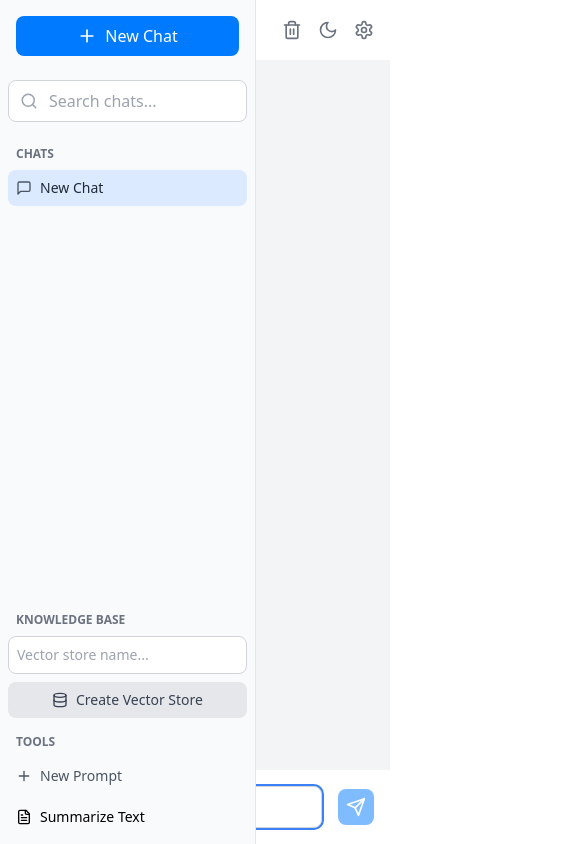
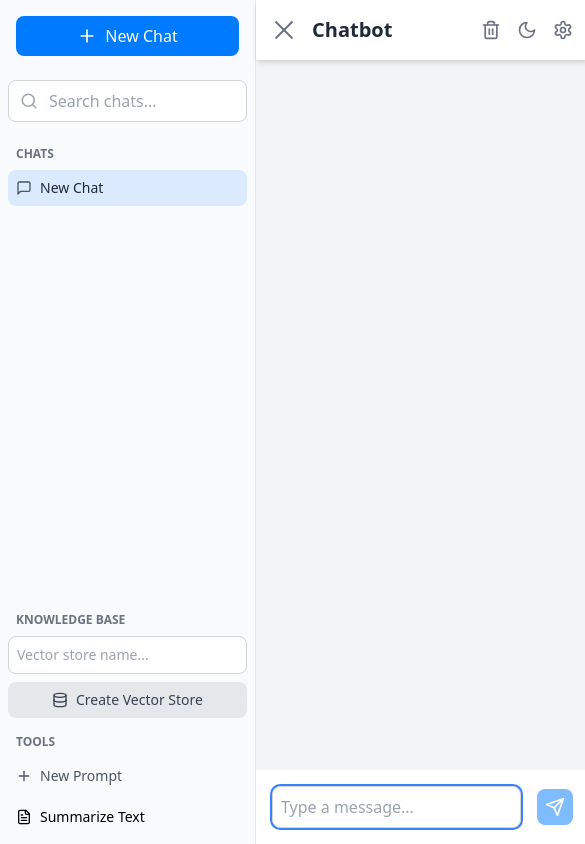
Before and after one commit to abhinav270/Guruji, a React (Create React App) app: page / in a window 390 px wide. Shown: the whole page, 585 px wide, since content can reach past the window. Built offline with nearby package versions, Linux system fonts and the light colour scheme; the HTML template or start-up script is replaced by a standard one.

Commit message:
hamburger button is working now

```diff
--- a/src/App.tsx
+++ b/src/App.tsx
@@ -217,7 +217,7 @@ const App: React.FC = () => {
       onDeletePrompt={handleDeletePrompt}
       onUsePrompt={handleUsePrompt}
       />
-      <div className="flex-1 flex flex-col">
+      <div className={`flex-1 flex flex-col transition-all duration-300 ${isSidebarOpen ? 'ml-64' : ''}`}>
         <ChatView
           messages={activeChat?.messages ?? []}
           isTyping={isTyping}
--- /dev/null
+++ b/src/components/ChatHeader.tsx
@@ -0,0 +1 @@
+export {};
--- a/src/components/ChatView.tsx
+++ b/src/components/ChatView.tsx
@@ -95,7 +95,7 @@ type HeaderProps = {
 };
 
 const Header: React.FC<HeaderProps> = ({ toggleDarkMode, darkMode, handleClearChat, toggleSidebar, chatbotTitle, logo, openSettingsModal, isSidebarOpen }) => (
-  <header className="flex items-center justify-between p-4 bg-white dark:bg-gray-800 shadow-md">
+  <header className="relative z-30 flex items-center justify-between p-4 bg-white dark:bg-gray-800 shadow-md">
     <div className="flex items-center gap-4">
       <HamburgerButton isOpen={isSidebarOpen} onClick={toggleSidebar} className="text-gray-500 dark:text-gray-400" />
       {logo && <img src={logo} alt="logo" className="h-8 w-auto rounded-md" />}
```
